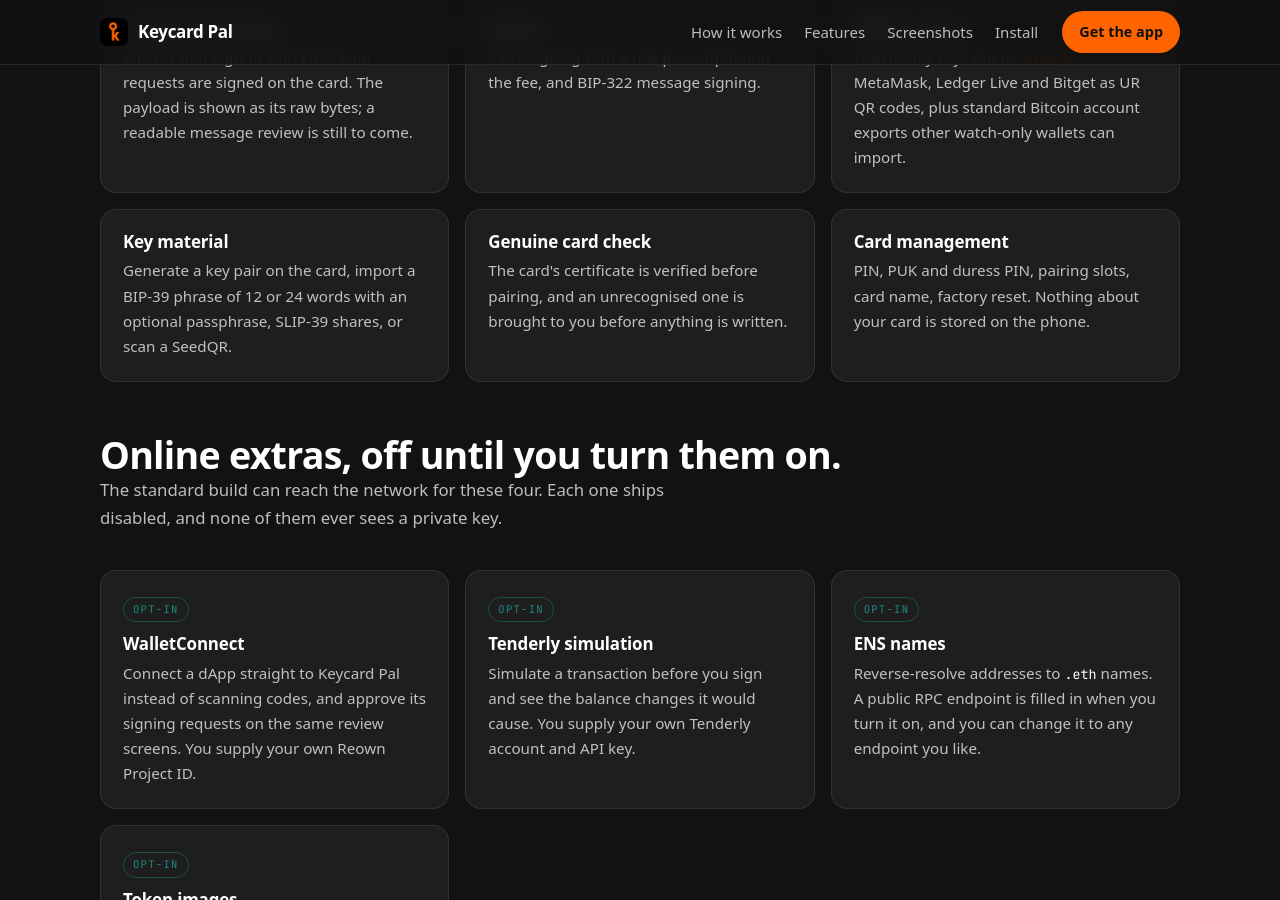
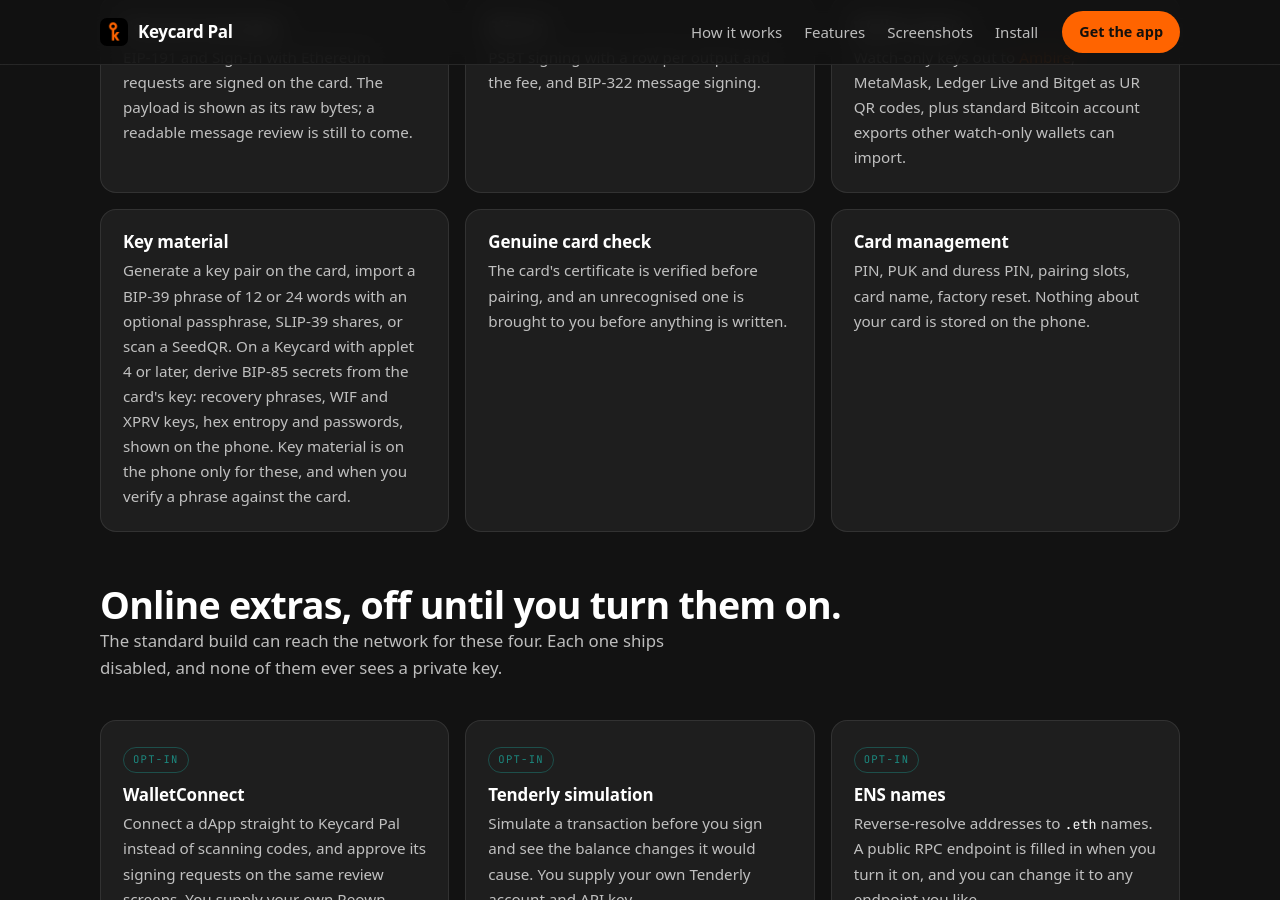
Before and after one commit to mmlado/keycardpal.com, a Jekyll site: the page built from index.md, in a window 1280 px wide and 900 px high, scrolled down 1946 px. Built offline with Jekyll 4.4.1, drawn with Linux system fonts in a browser that asks for light colours; some web fonts are replaced; some of the changed text lies outside the part shown.

Commit message:
Describe BIP-85 and scope the key claim

```diff
--- a/index.md
+++ b/index.md
@@ -1,8 +1,8 @@
 ---
 layout: home
 title: "Keycard Pal — air-gapped Keycard companion for Ethereum and Bitcoin"
-description: "Keycard Pal is an air-gapped companion app for the Status Keycard. Review and sign Ethereum and Bitcoin transactions over NFC, and talk to your wallet through animated QR codes. Private keys never leave the card."
-og_description: "Air-gapped Keycard companion for Ethereum and Bitcoin. Your keys never leave the card."
+description: "Keycard Pal is an air-gapped companion app for the Status Keycard. Review and sign Ethereum and Bitcoin transactions over NFC, and talk to your wallet through animated QR codes. The key on the card never leaves it."
+og_description: "Air-gapped Keycard companion for Ethereum and Bitcoin. The key on the card never leaves it."
 permalink: /
 ---
 
@@ -36,7 +36,7 @@
 <div class="strip" markdown="1">
 <div class="wrap" markdown="1">
 
-- Private keys never leave the card
+- The key on the card never leaves it
 - No accounts, no analytics, no telemetry
 - MIT licensed
 - Reproducible release builds
@@ -158,7 +158,10 @@
 ### Key material
 
 Generate a key pair on the card, import a BIP-39 phrase of 12 or 24 words with an optional
-passphrase, SLIP-39 shares, or scan a SeedQR.
+passphrase, SLIP-39 shares, or scan a SeedQR. On a Keycard with applet 4 or later, derive
+BIP-85 secrets from the card's key: recovery phrases, WIF and XPRV keys, hex entropy and
+passwords, shown on the phone. Key material is on the phone only for these, and when you
+verify a phrase against the card.
 
 </div>
 <div class="card" markdown="1">
```
